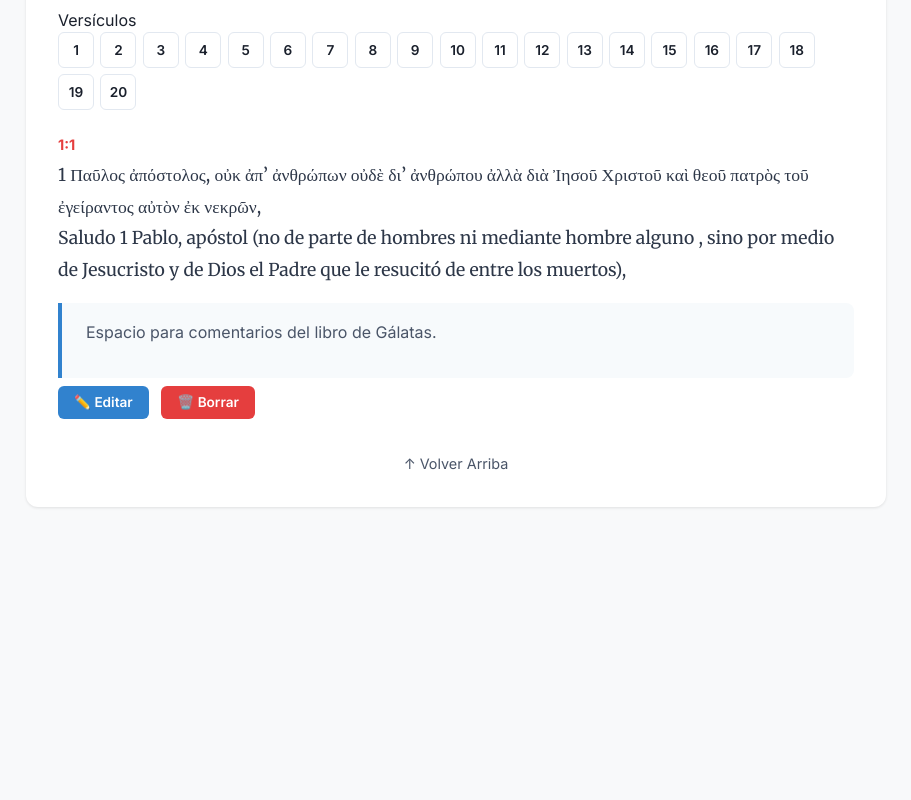
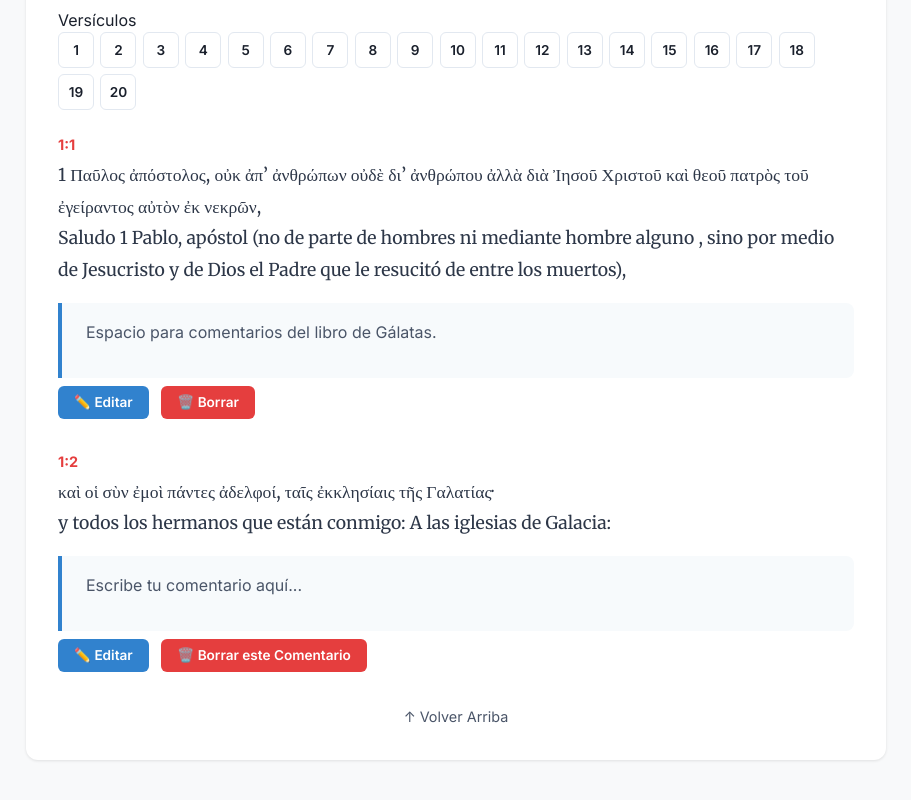
Before and after one commit to ed60hab/comentario, a website: page galatas.html in a window 1280 px wide. Shown: the part 507-1307 px from the top of the page, without its empty margins (184-1095 px from the left). Before the commit the page ends 1106 px from the top, so only its background shows below. Drawn offline with nearby package versions, Linux system fonts and the light colour scheme; a web font is replaced by a local one.

Commit message:
Nuevo comentario: galatas 1:2

```diff
--- a/galatas.html
+++ b/galatas.html
@@ -357,7 +357,17 @@
                 <a href="editor-web.html?book=galatas&amp;chapter=1&amp;verse=1" class="btn-edit">✏️ Editar</a>
                 <a href="editor-web.html?action=delete&amp;book=galatas&amp;chapter=1&amp;verse=1" class="btn-delete">🗑️ Borrar</a></div>
 
-            <div class="return-top">
+
+
+            <div class="verse-block" id="1.2">
+                <span class="verse-ref">1:2</span>
+                <p class="verse-text"><span class="original-text">καὶ οἱ σὺν ἐμοὶ πάντες ἀδελφοί, ταῖς ἐκκλησίαις τῆς Γαλατίας·</span><br /><span class="translation-text">y todos los hermanos que están conmigo: A las iglesias de Galacia:</span></p>
+                <div class="commentary">
+                    <p>Escribe tu comentario aquí...</p>
+                </div>
+                <a href="editor-web.html?book=galatas&amp;chapter=1&amp;verse=2" class="btn-edit">✏️ Editar</a>
+                <a href="editor-web.html?action=delete&amp;book=galatas&amp;chapter=1&amp;verse=2" class="btn-delete">🗑️ Borrar este Comentario</a>
+            </div><div class="return-top">
                 <a href="#top">↑ Volver Arriba</a>
             </div>
         </div>
```
